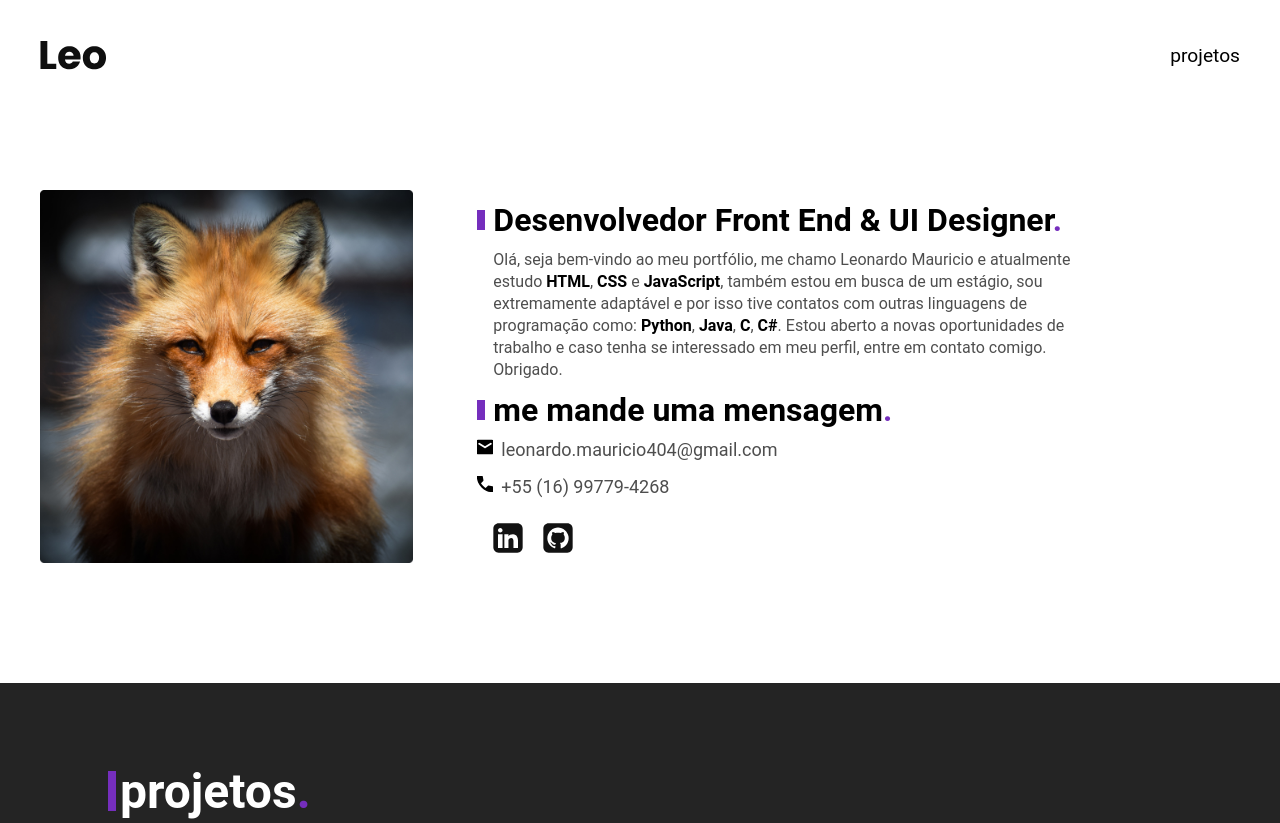
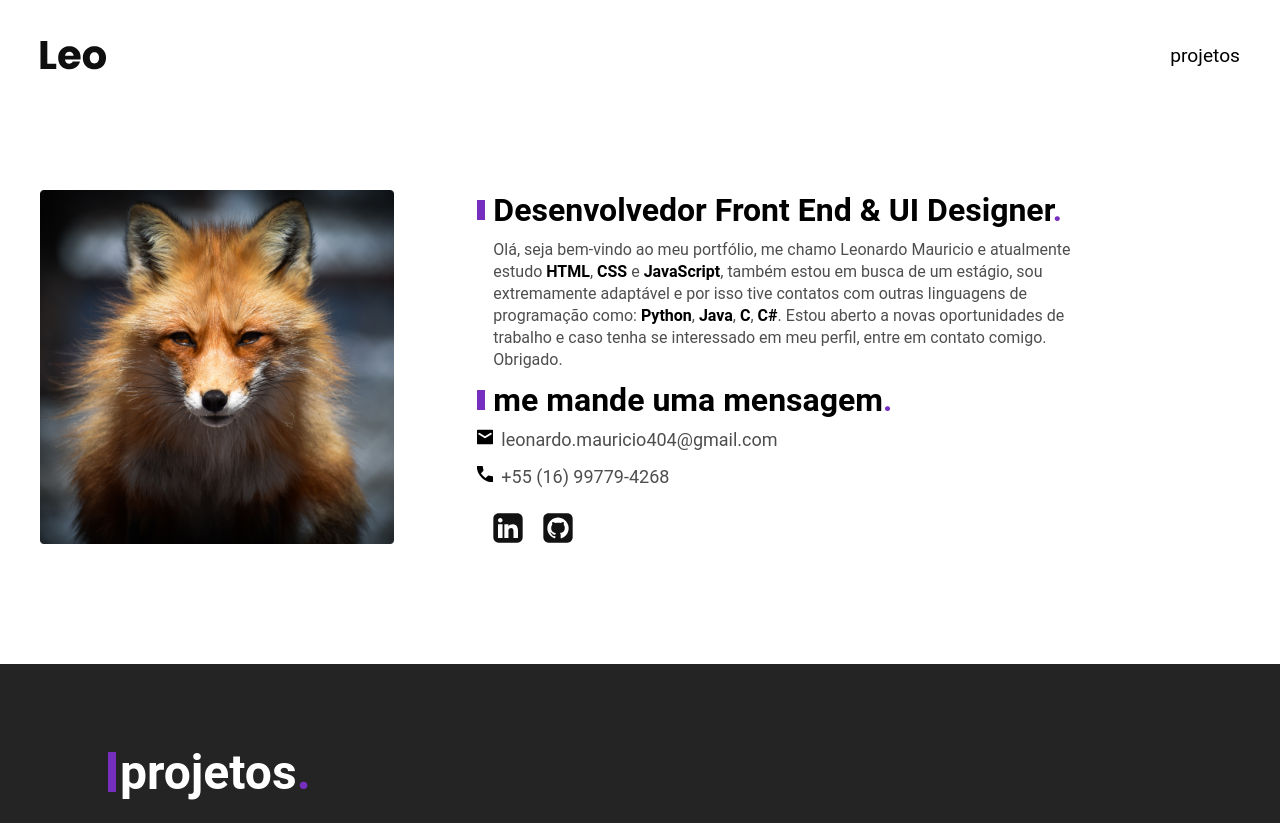
Before and after one commit to 4Leuu/4Leuu.github.io, a plain HTML site: page index.html in a window 1280 px wide. Shown: the top 823 px of the page. Drawn offline with Linux system fonts and the light colour scheme.

Commit message:
Adicionando boas praticas em html

```diff
--- a/css/global.css
+++ b/css/global.css
@@ -7,6 +7,7 @@ body{
 img{
   max-width: 100%;
   display: block;
+  height: auto;
 }
 
 h1,
--- a/index.html
+++ b/index.html
@@ -5,6 +5,8 @@
   <meta http-equiv="X-UA-Compatible" content="IE=edge">
   <meta name="viewport" content="width=device-width, initial-scale=1.0">
   <title>Leo - Desenvolvedor Front End & UI Designer</title>
+  <meta name="description" content="Leo - Desenvolvedor Front End & UI Designer">
+  <link rel="shortcut icon" href="favicon.svg" type="image/ svg-icon">
   <link rel="stylesheet" href="./css/style.css">
 </head>
 <body>
@@ -21,7 +23,7 @@
 
   <main class="main">
     <div class="div-main">
-      <img src="./img/foto.jpg" alt="foto de perfil">
+      <img src="./img/foto.jpg" alt="foto de perfil" height="353.64" width="353.64">
       <div class="flex-main">
         <h1 class="main-titulo">Desenvolvedor Front End & UI Designer<span class="ponto-roxo">.</span> </h1>
         <p class="main-texto">Olá, seja bem-vindo ao meu portfólio, me chamo Leonardo Mauricio e atualmente estudo <strong>HTML</strong>, <strong>CSS</strong> e <strong>JavaScript</strong>, também estou em busca de um estágio, sou extremamente adaptável e por isso tive contatos com outras linguagens de programação como: <strong>Python</strong>, <strong>Java</strong>, <strong>C</strong>, <strong>C#</strong>.
```
Also changed, not shown: favicon.svg (added).
